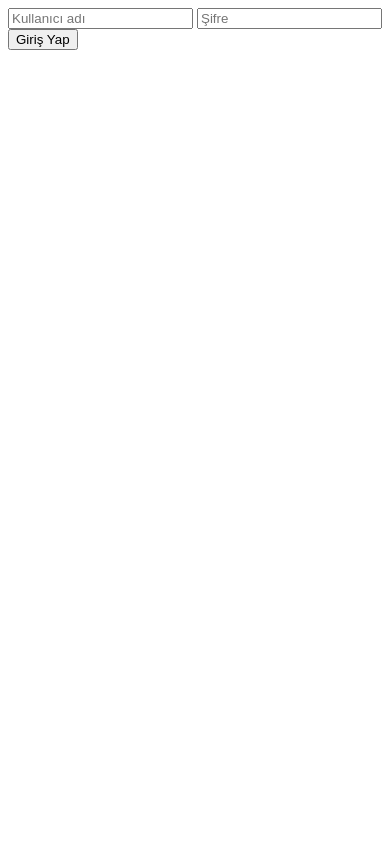
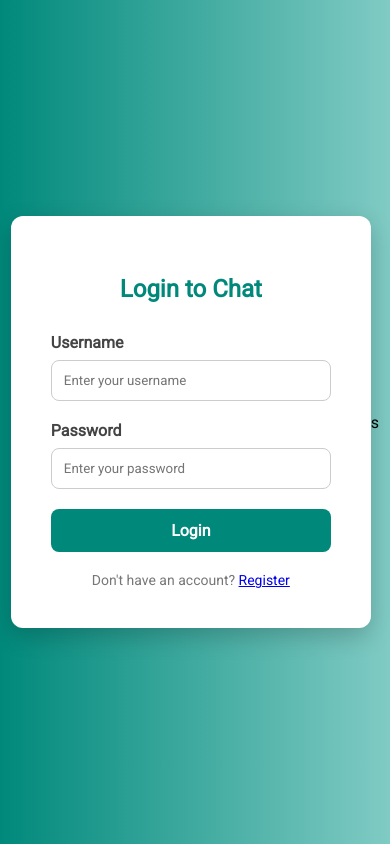
Before and after one commit to thehonoreddone/django_chat_app, a Django app: page /login/ in a window 390 px wide. Run offline with Django 5.2, Linux system fonts and the light colour scheme.

Commit message:
initial commit

```diff
--- a/mysite/chat/templates/chat/login.html
+++ b/mysite/chat/templates/chat/login.html
@@ -2,15 +2,108 @@
 <html lang="en">
 <head>
     <meta charset="UTF-8">
-    <meta name="viewport" content="width=device-width, initial-scale=1.0">
-    <title>Document</title>
+    <title>Login - Chat App</title>
+    <link href="https://fonts.googleapis.com/css2?family=Roboto&display=swap" rel="stylesheet">
+    <style>
+        * {
+            box-sizing: border-box;
+            font-family: 'Roboto', sans-serif;
+        }
+
+        body {
+            background: linear-gradient(to right, #00897b, #80cbc4);
+            height: 100vh;
+            display: flex;
+            justify-content: center;
+            align-items: center;
+            margin: 0;
+        }
+
+        .login-container {
+            background-color: white;
+            padding: 40px;
+            border-radius: 12px;
+            box-shadow: 0 8px 25px rgba(0, 0, 0, 0.2);
+            width: 360px;
+        }
+
+        .login-container h2 {
+            margin-bottom: 30px;
+            text-align: center;
+            color: #00897b;
+        }
+
+        .form-group {
+            margin-bottom: 20px;
+        }
+
+        label {
+            display: block;
+            margin-bottom: 8px;
+            font-weight: bold;
+            color: #444;
+        }
+
+        input[type="text"], input[type="password"] {
+            width: 100%;
+            padding: 12px;
+            border-radius: 8px;
+            border: 1px solid #ccc;
+            transition: 0.3s ease;
+        }
+
+        input[type="text"]:focus,
+        input[type="password"]:focus {
+            border-color: #00897b;
+            outline: none;
+        }
+
+        .login-btn {
+            width: 100%;
+            padding: 12px;
+            background-color: #00897b;
+            color: white;
+            border: none;
+            border-radius: 8px;
+            font-weight: bold;
+            font-size: 16px;
+            cursor: pointer;
+            transition: 0.3s ease;
+        }
+
+        .login-btn:hover {
+            background-color: #00695c;
+        }
+
+        .footer-text {
+            margin-top: 20px;
+            text-align: center;
+            font-size: 14px;
+            color: #777;
+        }
+    </style>
 </head>
 <body>
-    <form method="post">
-        {% csrf_token %}
-        <input type="text" name="username" placeholder="Kullanıcı adı">
-        <input type="text" name="password" placeholder="Şifre">
-        <button type="submit">Giriş Yap</button>
-    </form>
+    <div class="login-container">
+        <h2>Login to Chat</h2>
+        <form method="POST" action="/login/">
+            {% csrf_token %}
+            <div class="form-group">
+                <label for="username">Username</label>
+                <input type="text" name="username" id="username" placeholder="Enter your username" required>
+            </div>
+
+            <div class="form-group">
+                <label for="password">Password</label>
+                <input type="password" name="password" id="password" placeholder="Enter your password" required>
+            </div>
+
+            <button type="submit" class="login-btn">Login</button>
+        </form>
+        <div class="footer-text">
+            Don't have an account? <a href="/register/">Register</a>
+        </div>
+    </div>
 </body>
 </html>
+s
```
Also changed, not shown: mysite/chat/static/js/app.js (+111 -69 lines), mysite/chat/templates/chat/index.html (+13 -1 lines), mysite/chat/templates/chat/register.html (added, +81 -0 lines), mysite/chat/templates/chat/rooms.html (+16 -2 lines).
